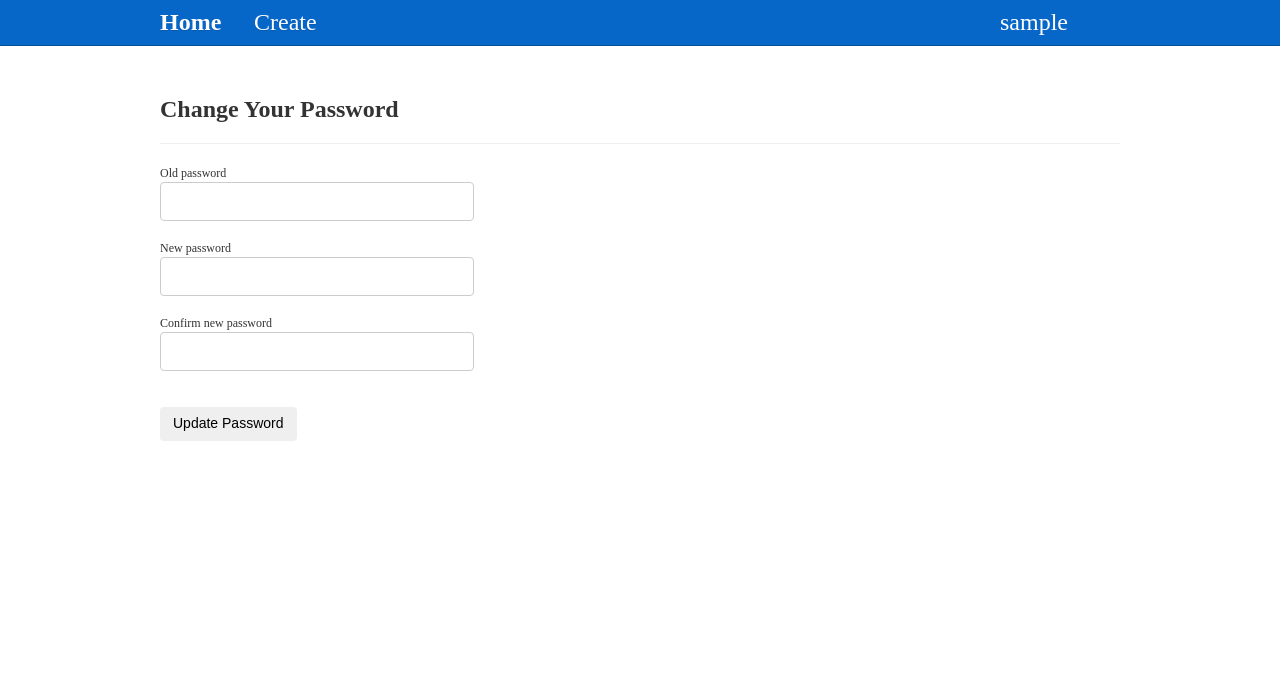
After one commit to penglee87/flaskblog, a Flask app: page /change-password in a window 1280 px wide. The commit adds this page. Shown: the top 681 px of the page. Run offline with Flask 2, Linux system fonts and the light colour scheme; the visitor is signed in with stand-in values (Sample User, id 1); data comes from the database, SQL or seed files in the repository; some libraries are stand-ins or nearby versions.

Commit message:
201607211900

```diff
--- a/app/main/forms.py
+++ b/app/main/forms.py
@@ -31,3 +31,11 @@ class LoginForm(Form):
     password = PasswordField('Password', validators=[Required()])
     remember_me = BooleanField('Keep me logged in')
     submit = SubmitField('Log In')
+
+
+class ChangePasswordForm(Form):
+    old_password = PasswordField('Old password', validators=[Required()])
+    password = PasswordField('New password', validators=[
+        Required(), EqualTo('password2', message='Passwords must match')])
+    password2 = PasswordField('Confirm new password', validators=[Required()])
+    submit = SubmitField('Update Password')
--- a/app/main/views.py
+++ b/app/main/views.py
@@ -4,7 +4,7 @@ from .. import db
 from ..models import Permission, Role, User, Post
 from ..email import send_email
 from . import main
-from .forms import PostForm,EditForm,LoginForm
+from .forms import PostForm,EditForm,LoginForm,ChangePasswordForm
 
 
 @main.route('/', methods=['GET', 'POST'])
@@ -117,6 +117,19 @@ def login():
         flash('Invalid username or password.')
     return render_template('login.html', form=form)
 
+@main.route('/change-password', methods=['GET', 'POST'])
+@login_required
+def change_password():
+    form = ChangePasswordForm()
+    if form.validate_on_submit():
+        if current_user.verify_password(form.old_password.data):
+            current_user.password = form.password.data
+            db.session.add(current_user)
+            flash('Your password has been updated.')
+            return redirect(url_for('.index'))
+        else:
+            flash('Invalid password.')
+    return render_template("change_password.html", form=form)
 
 @main.route('/logout')
 @login_required
--- a/app/static/default.css
+++ b/app/static/default.css
@@ -9,8 +9,25 @@ body{
 }
 
 a {
-	text-decoration: none
+	text-decoration: none;
+	color:#0000FF;
 }
+/*
+a:visited {
+    text-decoration: none;
+    color: #666;
+}
+
+a:hover {
+    color:#337ab7;
+    text-decoration:underline;
+}
+
+
+a:visited {
+    color:#337ab7;
+}
+*/
 
 li{
 	list-style: none;
@@ -30,6 +47,12 @@ li{
 	color: #8a6d3b;
 	background-color: #fcf8e3;
 	border-color: #faebcc;
+}
+
+.page-header {
+  padding-bottom: 9px;
+  margin: 40px 0 20px;
+  border-bottom: 1px solid #eee;
 }
 
 .form-control {
@@ -53,6 +76,19 @@ li{
 	padding: 6px 12px;
 	font-size: 14px;
 	line-height: 1.4;
+	color: #555;
+	background-color: #fff;
+	background-image: none;
+	border: 1px solid #ccc;
+	border-radius: 4px;
+}
+
+.form-control-login {
+	display: block;
+	width: 30%;
+	height: 25px;
+	padding: 6px 12px;
+	font-size: 14px;
 	color: #555;
 	background-color: #fff;
 	background-image: none;
@@ -94,6 +130,8 @@ li{
 }
 
 
+
+
 .header {
 	position: fixed;
 	top: 0;
@@ -129,7 +167,7 @@ li{
 	line-height: 45px;
 	text-align: center;
 	display: block;
-	color: #f2f4f5;
+	color: #fff;
 	text-shadow: 0 1px 1px rgba(0,0,0,.12);
 	font-size: 24px
 }
@@ -140,30 +178,26 @@ li{
 	float: right;
 	position: relative;
 	min-width: 120px;
-	margin-left: 15px;
-	z-index: 10
+	margin-left: 0px;
 }
 
 .header-profile .header-profile-userinfo {
 	position: relative;
+	padding-left: 0px;
 	height: 45px;
 	line-height: 45px;
-	text-indent: 46px;
 	color: #fff;
 	text-decoration: none;
 	border-top: 0;
 	background: transparent;
 	box-shadow: none;
 	white-space: nowrap;
-	text-overflow: ellipsis;
-	overflow: hidden
 }
 
 .header-profile a {
 	display: block;
 	width: 120px;
 	background-color: #095fb3;
-	text-shadow: 0 1px 1px rgba(0,0,0,.12);
 	font-size: 24px
 }
 
@@ -175,24 +209,20 @@ li{
 
 .header-dropdown {
 	display: none;
-	margin: 0;
 	position: absolute;
-	left: 0
+	margin: 0px;
+	left: 0px;
 }
 
-.header-dropdown .zg-icon {
-	width: 20px;
-	height: 20px;
-	margin: 0 11px 0 15px;
-	vertical-align: -7px
-}
 
 .header-dropdown li {
-	margin: 0;
-	list-style: none
+	margin: 0px;
+	padding-left: 0px;
+	list-style: none;
 }
 
 .header-dropdown li a {
+    padding-left: 2px;
 	display: block;
 	width: 145px;
 	height: 40px;
@@ -205,7 +235,7 @@ li{
 	text-overflow: ellipsis;
 	overflow: hidden;
 	cursor: pointer;
-	font-size: 24px
+	font-size: 16px;
 }
 
 
@@ -229,7 +259,6 @@ li{
 	position: relative;
 	height: 28px;
 	line-height: 28px;
-	color: #666;
 }
 
 .container-side-nav-link {
@@ -244,7 +273,15 @@ li{
 	display: block;
 }
 
+.container-blog a:hover{
+	text-decoration:underline;
+}
+
 /*
+.container-side-nav-link li a:visited{
+	color: #0066cc;
+}
+
 .zu-main-content {
 	float: left;
 	width: 100%
--- a/app/templates/base.html
+++ b/app/templates/base.html
@@ -40,7 +40,10 @@
                     <a href="{{ url_for('main.logout') }}">
                         Log Out
                     </a>
-                    <li>
+                    <a href="{{ url_for('main.change_password') }}">
+                        Change Password
+                    </a>
+                    </li>
                 </div>
                 {% else %}
                 <a class="header-profile-userinfo" href="{{ url_for('main.login') }}">Log In</a>
--- /dev/null
+++ b/app/templates/change_password.html
@@ -0,0 +1,21 @@
+{% extends "base.html" %}
+
+{% block title %}Flasky - Change Password{% endblock %}
+
+{% block page_content %}
+<div class="page-header">
+    <h1>Change Your Password</h1>
+</div>
+<div class="col-md-4">
+<form method="POST">
+{{ form.hidden_tag() }}
+{{ form.old_password.label }}<br>
+{{ form.old_password(class="form-control-login") }} <br>
+{{ form.password.label }}<br>
+{{ form.password(class="form-control-login") }} <br>
+{{ form.password2.label }}<br>
+{{ form.password2(class="form-control-login") }}<br><br>
+{{ form.submit(class="btn") }}
+</form>
+</div>
+{% endblock %}
--- a/app/templates/index.html
+++ b/app/templates/index.html
@@ -36,7 +36,7 @@
     <ul>
         {% for post in posts %}
 
-        <div>
+        <div class="container-blog">
             <h3><a href="{{ url_for('.blog', id=post.id) }}">{{ post.title }}</a></h3>
             <div class="post-date">{{ post.timestamp }}</div>
             <p>{{ post.summary }}</p>
--- a/config.py
+++ b/config.py
@@ -29,6 +29,7 @@ class DevelopmentConfig(Config):
     DEBUG = True
     SQLALCHEMY_DATABASE_URI = os.environ.get('DEV_DATABASE_URL') or 'mysql://flaskyblog:flaskyblog@127.0.0.1/flaskyblog'
         #'sqlite:///' + os.path.join(basedir, 'data-dev.sqlite')
+        #'mysql://flaskyblog:flaskyblog@127.0.0.1/flaskyblog'
 
 
 class TestingConfig(Config):
```
Also changed, not shown: app/templates/login.html (+8 -6 lines).
